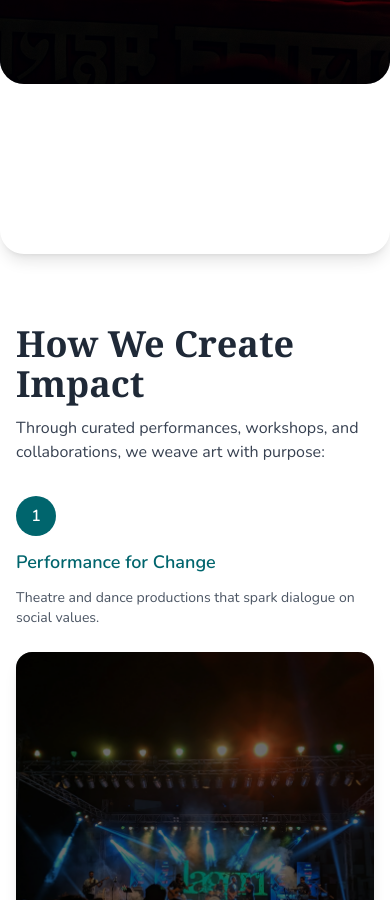
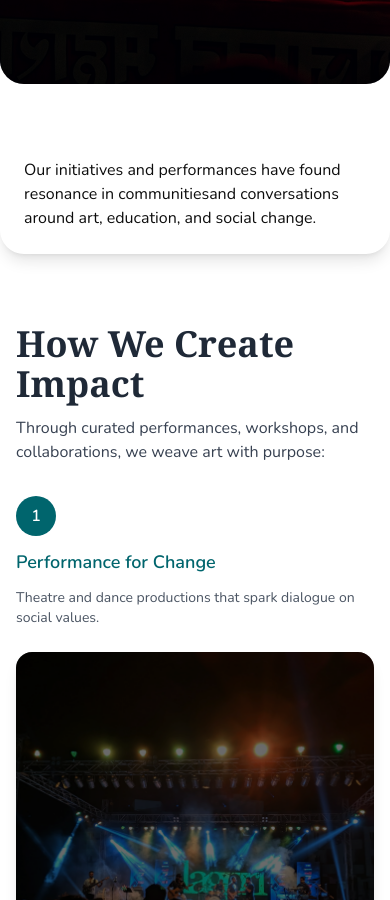
Before and after one commit to PritiHM/Vaachi-Website, a Next.js app: page / in a window 390 px wide. Shown: the part 2478-3378 px from the top of the page. Built offline with nearby package versions, Linux system fonts and the light colour scheme.

Commit message:
updated ui and fixes

```diff
--- a/components/VoiceHero.jsx
+++ b/components/VoiceHero.jsx
@@ -8,7 +8,7 @@ export default function VoiceHero() {
       {/* OUTER WRAPPER */}
       <div className="relative rounded-3xl shadow-lg overflow-visible">
 
-        {/* BACKGROUND IMAGE (rounded + overflow-hidden so image corners stay clean) */}
+        {/* BACKGROUND IMAGE (kept rounded + overflow-hidden so image corners are clean) */}
         <div className="w-full h-[450px] sm:h-[500px] md:h-[650px] lg:h-[750px] relative rounded-3xl overflow-hidden">
           <Image
             src="/images/voice-bg.png"
@@ -18,18 +18,20 @@ export default function VoiceHero() {
             className="object-cover object-center"
           />
 
-          {/* DARK OVERLAY */}
+          {/* DARK OVERLAY (only visual) */}
           <div className="absolute inset-0 bg-black/50" />
         </div>
 
         {/* TEXT BLOCK */}
-        {/* On mobile: flow below the image (mt-4). On md+: absolutely positioned over the image */}
+        {/* mobile: in normal flow below image (mt-4) + dark text;
+            md+: absolutely placed over image + white text */}
         <div
           className="
-            text-white p-6 mt-4
+            mt-4 p-6
             md:mt-0 md:absolute md:bottom-16 md:left-10
             md:max-w-[70%]
             z-30
+            text-black md:text-white
           "
         >
           <Image
```
